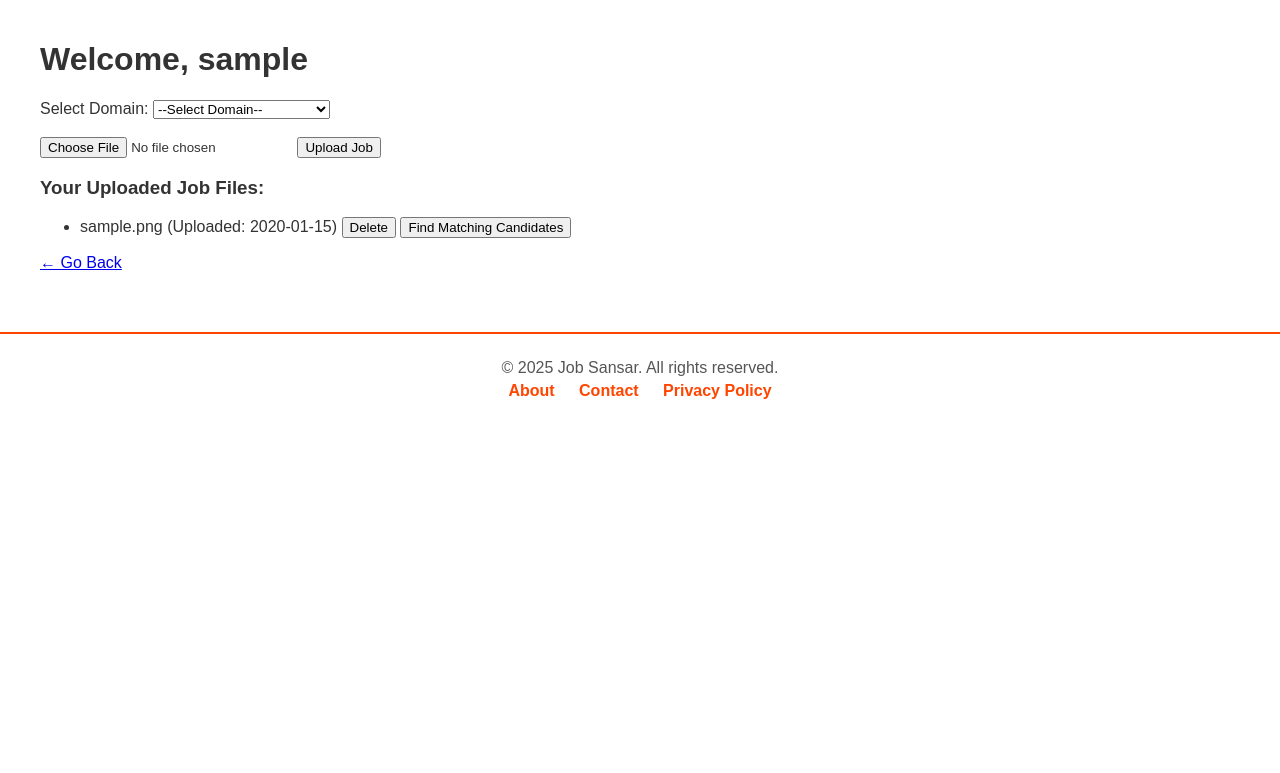
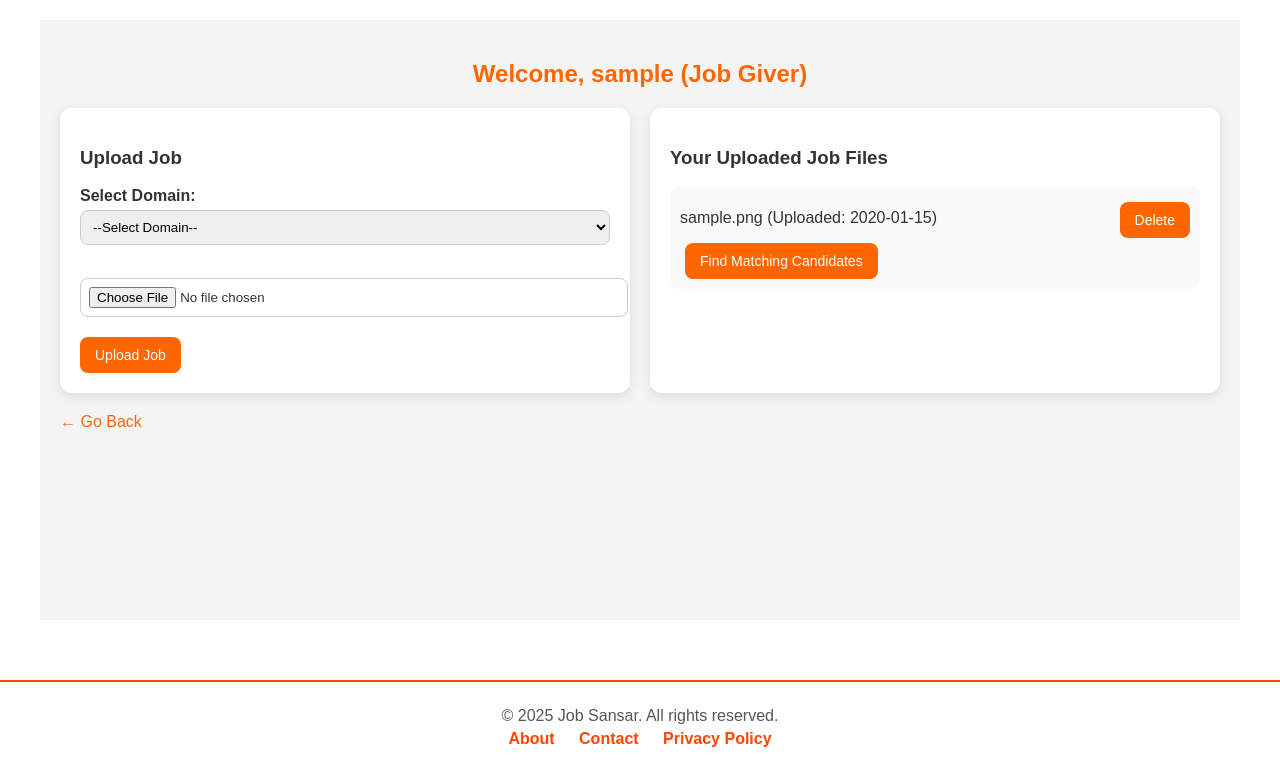
Before and after one commit to Jyoti-Adhikari/Job_Sansar, a Flask app: template templates/jobgiver.html in a window 1280 px wide. Shown: the part 69-842 px from the top of the page. Before the commit the page ends 468 px from the top, so only its background shows below. Run offline with Flask 3, Linux system fonts and the light colour scheme; tables that the repository leaves empty hold one stand-in row (values such as "Sample post"); the template is opened without the code that fills it: values that come from a table or form of the project are taken from there, most other values are stand-ins (such as "Sample title", 1, 10 or a date in 2020); parts of the project's set-up code (start-up, migrations or seed data) failed here and were passed over.

Commit message:
Adding CSS

```diff
--- /dev/null
+++ b/static/style/dashboard.css
@@ -0,0 +1,135 @@
+/* dashboard.css */
+
+/* Container for the whole dashboard content */
+.dashboard-container {
+    display: flex;
+    flex-direction: column;
+    min-height: 70vh; /* leave space for header/footer */
+    padding: 20px;
+    background: #f4f4f4; /* light grey background */
+}
+
+/* Welcome message */
+.dashboard-container h1,
+.dashboard-container h2 {
+    color: #ff6600; /* orange heading */
+    margin-bottom: 20px;
+    text-align: center;
+}
+
+/* Two-column layout for upload & uploaded files */
+.dashboard-columns {
+    display: flex;
+    gap: 20px;
+    justify-content: space-between;
+    flex-wrap: wrap; /* responsive wrap */
+}
+
+/* Left column: Upload Form */
+.dashboard-upload {
+    flex: 1;
+    background: #ffffff;
+    padding: 20px;
+    border-radius: 12px;
+    box-shadow: 0 4px 12px rgba(0,0,0,0.1);
+    min-width: 280px;
+}
+
+/* Right column: Uploaded Files */
+.dashboard-files {
+    flex: 1;
+    background: #ffffff;
+    padding: 20px;
+    border-radius: 12px;
+    box-shadow: 0 4px 12px rgba(0,0,0,0.1);
+    min-width: 280px;
+}
+
+/* Labels and inputs */
+.dashboard-upload label {
+    font-weight: bold;
+    display: block;
+    margin-bottom: 5px;
+}
+
+.dashboard-upload input[type="file"],
+.dashboard-upload select {
+    width: 100%;
+    padding: 8px;
+    margin-bottom: 15px;
+    border-radius: 8px;
+    border: 1px solid #ccc;
+    outline: none;
+    transition: 0.3s;
+}
+
+.dashboard-upload input:focus,
+.dashboard-upload select:focus {
+    border-color: #ff6600;
+    box-shadow: 0 0 5px rgba(255,102,0,0.4);
+}
+
+/* Buttons */
+.dashboard-upload button,
+.dashboard-files button {
+    background: #ff6600;
+    color: white;
+    border: none;
+    padding: 10px 15px;
+    border-radius: 8px;
+    cursor: pointer;
+    font-size: 14px;
+    margin-top: 5px;
+    transition: 0.3s;
+}
+
+.dashboard-upload button:hover,
+.dashboard-files button:hover {
+    background: #e65c00;
+}
+
+/* Uploaded files list */
+.dashboard-files ul {
+    list-style-type: none;
+    padding: 0;
+}
+
+.dashboard-files li {
+    background: #f9f9f9;
+    margin-bottom: 10px;
+    padding: 10px;
+    border-radius: 8px;
+    display: flex;
+    justify-content: space-between;
+    align-items: center;
+    flex-wrap: wrap;
+}
+
+/* Forms inside uploaded files (delete / match buttons) */
+.dashboard-files li form {
+    display: inline-block;
+    margin-left: 5px;
+}
+
+/* Links */
+.dashboard-files a {
+    color: #ff6600;
+    text-decoration: none;
+    font-weight: bold;
+}
+
+.dashboard-files a:hover {
+    text-decoration: underline;
+}
+
+/* Go back link */
+.dashboard-container a {
+    display: inline-block;
+    margin-top: 20px;
+    color: #ff6600;
+    text-decoration: none;
+}
+
+.dashboard-container a:hover {
+    text-decoration: underline;
+}
--- a/templates/base.html
+++ b/templates/base.html
@@ -5,6 +5,7 @@
     <meta name="viewport" content="width=device-width, initial-scale=1.0">
     <title>{% block title %}Job Portal{% endblock %}</title>
     <link rel="stylesheet" href="{{ url_for('static', filename='style/style.css') }}">
+    {% block extra_css %}{% endblock %}
 </head>
 <body>
     <!-- Header -->
--- a/templates/jobgiver.html
+++ b/templates/jobgiver.html
@@ -1,9 +1,18 @@
 {% extends "base.html" %}
 {% block title %}Job Giver Dashboard{% endblock %}
+
+{% block extra_css %}
+<link rel="stylesheet" href="{{ url_for('static', filename='style/dashboard.css') }}">
+{% endblock %}
+
 {% block content %}
-<h1>Welcome, {{ username }}</h1>
+<div class="dashboard-container">
+    <h2>Welcome, {{ username }} (Job Giver)</h2>
 
-<!-- Upload Form -->
+    <div class="dashboard-columns">
+        <!-- Left column: Upload Job Form -->
+        <div class="dashboard-upload">
+            <h3>Upload Job</h3>
             <form method="POST" enctype="multipart/form-data">
                 <label for="domain">Select Domain:</label>
                 <select name="domain" required>
@@ -22,17 +31,18 @@
                 <input type="file" name="job_file" required>
                 <button type="submit">Upload Job</button>
             </form>
+        </div>
 
-<h3>Your Uploaded Job Files:</h3>
+        <!-- Right column: Uploaded Jobs -->
+        <div class="dashboard-files">
+            <h3>Your Uploaded Job Files</h3>
             <ul>
                 {% for job in job_files %}
                 <li>
                     {{ job.filename }} (Uploaded: {{ job.upload_date.strftime('%Y-%m-%d') }})
-            <!-- Delete Button -->
                     <form method="POST" action="/jobgiver/delete/{{ job.id }}" style="display:inline;">
                         <button type="submit">Delete</button>
                     </form>
-            <!-- Find Matching Candidates for this job -->
                     <form method="POST" action="/match-candidates" style="display:inline;">
                         <input type="hidden" name="job_id" value="{{ job.id }}">
                         <button type="submit">Find Matching Candidates</button>
@@ -40,6 +50,9 @@
                 </li>
                 {% endfor %}
             </ul>
+        </div>
+    </div>
 
     <a href="{{ url_for('homepage') }}">← Go Back</a>
+</div>
 {% endblock %}
```
Also changed, not shown: static/style/login.css (added, +83 -0 lines), static/style/matches.css (added, +90 -0 lines), templates/candidate.html (+15 -5 lines), templates/job_matches.html (+8 -2 lines), templates/login.html (+13 -0 lines), templates/match_results.html (+8 -2 lines), templates/register.html (+11 -0 lines). Lines whose indentation alone changed are shown as unchanged.
